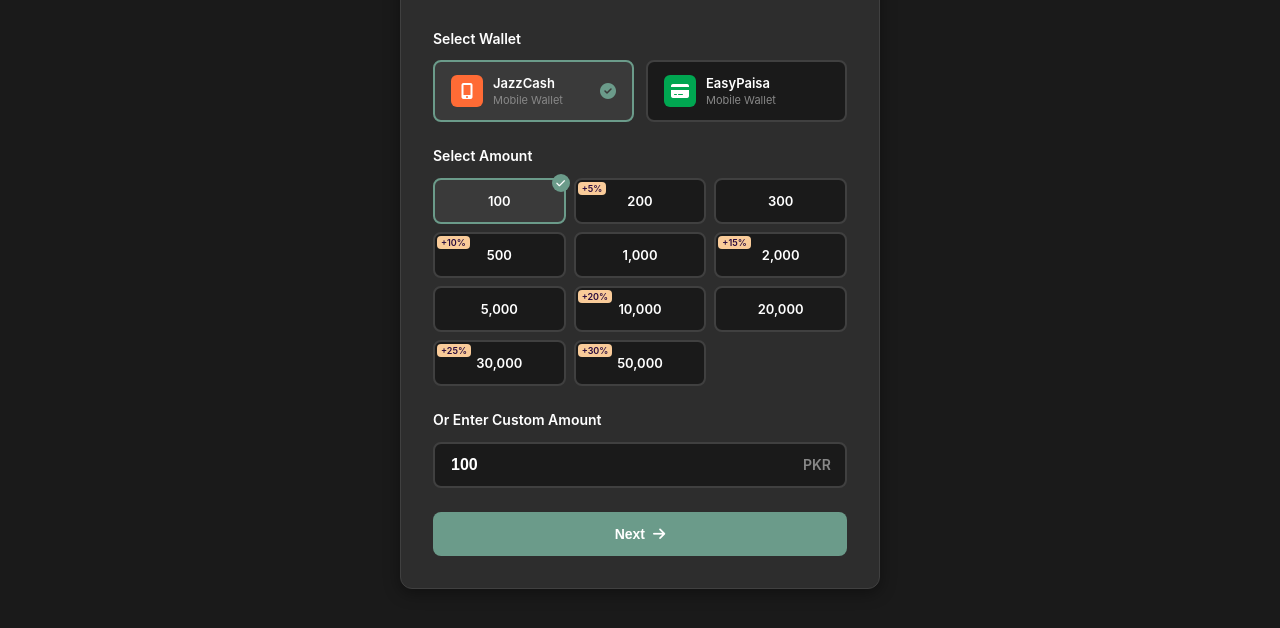
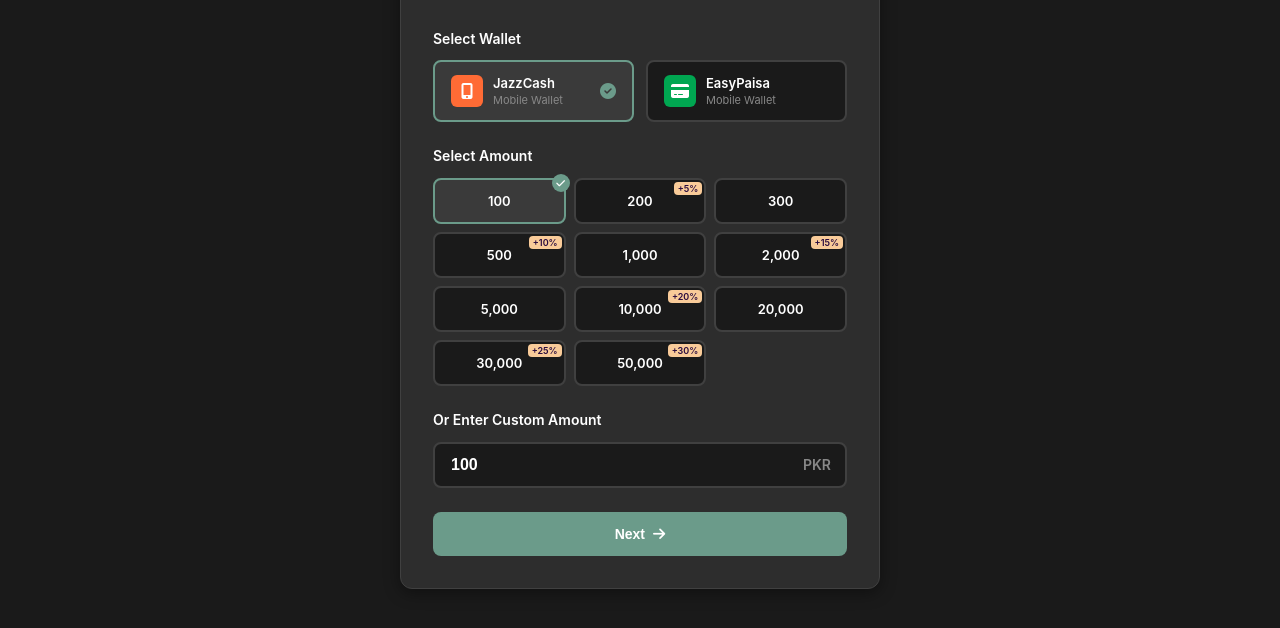
Before and after one commit to AticMatic/1PKR, a plain HTML site: page deposit.html in a window 1280 px wide. Shown: the part 172-800 px from the top of the page. Drawn offline with Linux system fonts and the light colour scheme.

Commit message:
Fix position of amount offer to align right in deposit page

```diff
--- a/deposit.html
+++ b/deposit.html
@@ -323,7 +323,7 @@
         .amount-offer {
             position: absolute;
             top: 2px;
-            left: 2px;
+            right: 2px;
             background: var(--peach);
             color: var(--navy);
             font-size: 9px;
```
